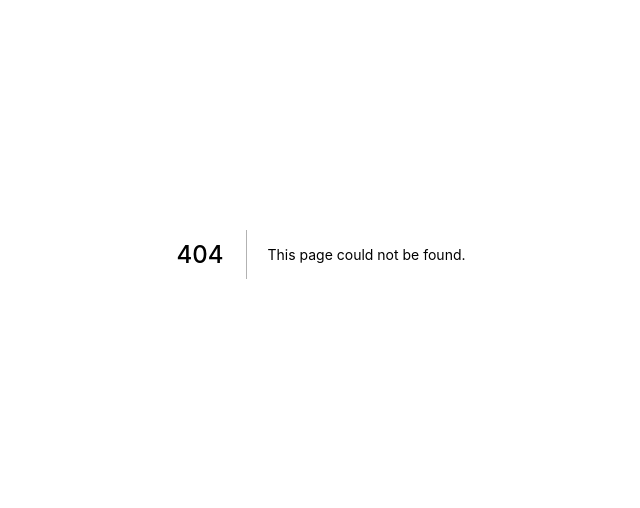
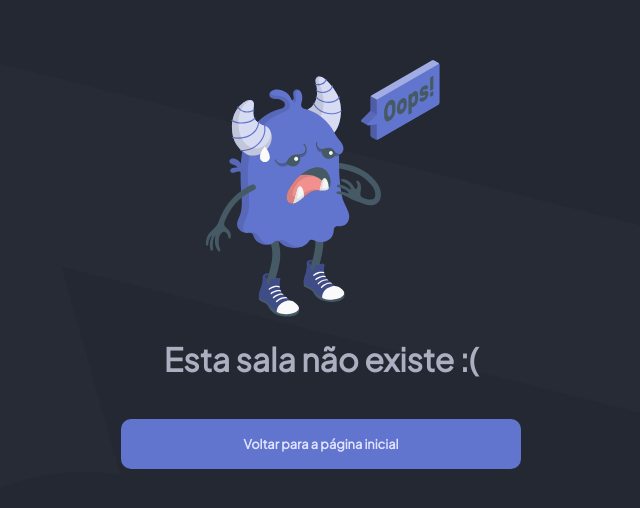
Before and after one commit to diegofrr/groupyt, a Next.js app: page /not-found in a window 1280 px wide. Before the commit this address had no page. Shown: the part 146-654 px from the top of the page, without its empty margins (319-959 px from the left). Built offline with nearby package versions, Linux system fonts and the light colour scheme.

Commit message:
:sparkles: feat: Página "Not Found"

```diff
--- /dev/null
+++ b/src/pages/not-found/index.tsx
@@ -0,0 +1,57 @@
+import React, { } from 'react';
+import { NextPage } from "next";
+import Head from 'next/head';
+import Image from 'next/image';
+import notfound from '../../../public/images/notfound.svg'
+import {
+    Container,
+    Content,
+    NotFoundDescription,
+    ButtonsContainer,
+    Button,
+    ButtonText,
+    BackImage,
+
+} from '../../styles/home';
+import { useRouter } from 'next/router';
+
+const NotFoundRoom: NextPage = () => {
+    const router = useRouter();
+
+    return (
+        <>
+            <Head>
+                <title>Sala não encontrada</title>
+            </Head>
+
+            <Container>
+                <Content>
+                    <Image
+                        height={300}
+                        src={notfound}
+                        alt='Not found image'
+                    />
+                    <NotFoundDescription>
+                        Esta sala não existe :(
+                    </NotFoundDescription>
+                    <ButtonsContainer>
+                        <Button onClick={() => router.push('/')} primary>
+                            <ButtonText primary>
+                                Voltar para a página inicial
+                            </ButtonText>
+                        </Button>
+                    </ButtonsContainer>
+
+                </Content>
+
+
+
+            </Container>
+
+            <BackImage src='/images/backvector.png' />
+        </>
+    )
+
+}
+
+export default NotFoundRoom;
--- a/src/styles/home.ts
+++ b/src/styles/home.ts
@@ -21,7 +21,6 @@ export const Content = styled.div`
     width: calc(100% - 40px);
     display: flex;
     align-items: center;
-    justify-content: center;
     max-width: 1080;
     flex-direction: column;
     justify-content: center;
@@ -39,7 +38,7 @@ export const LogoContainer = styled.div`
     place-items: center;
 `
 
-export const AppDescription = styled.span`
+export const Description = styled.span`
     display: block;
     font-weight: bold;
     font-size: 2em;
@@ -145,3 +144,11 @@ export const BackImage2 = styled.img<BackImage>`
     }
 
 `
+
+export const NotFoundDescription = styled.span`
+    margin-top: -40px;
+    font-size: 2rem;
+    font-weight: bold;
+    color: ${myColor_200};
+    text-align: center;
+`
```
Also changed, not shown: public/images/notfound.svg (added).
